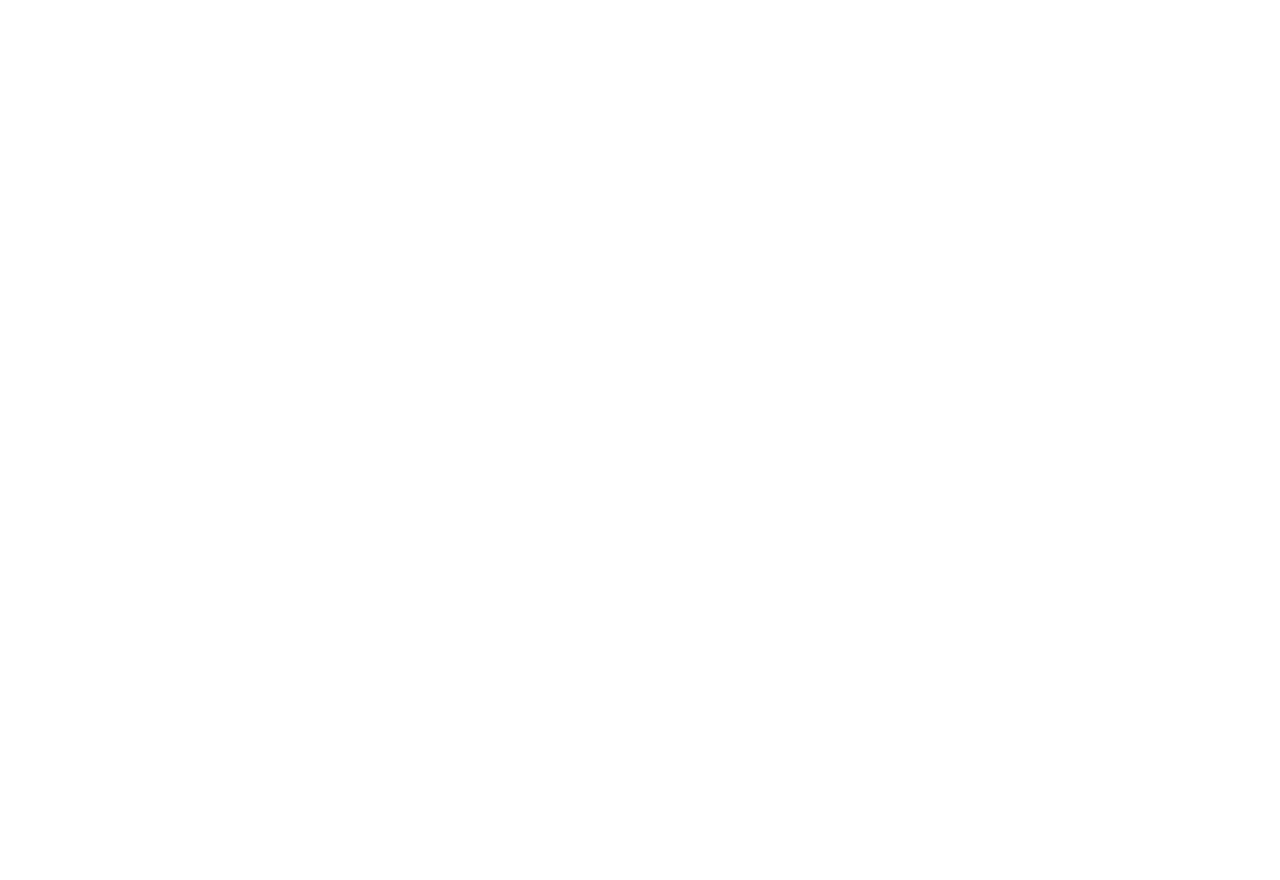
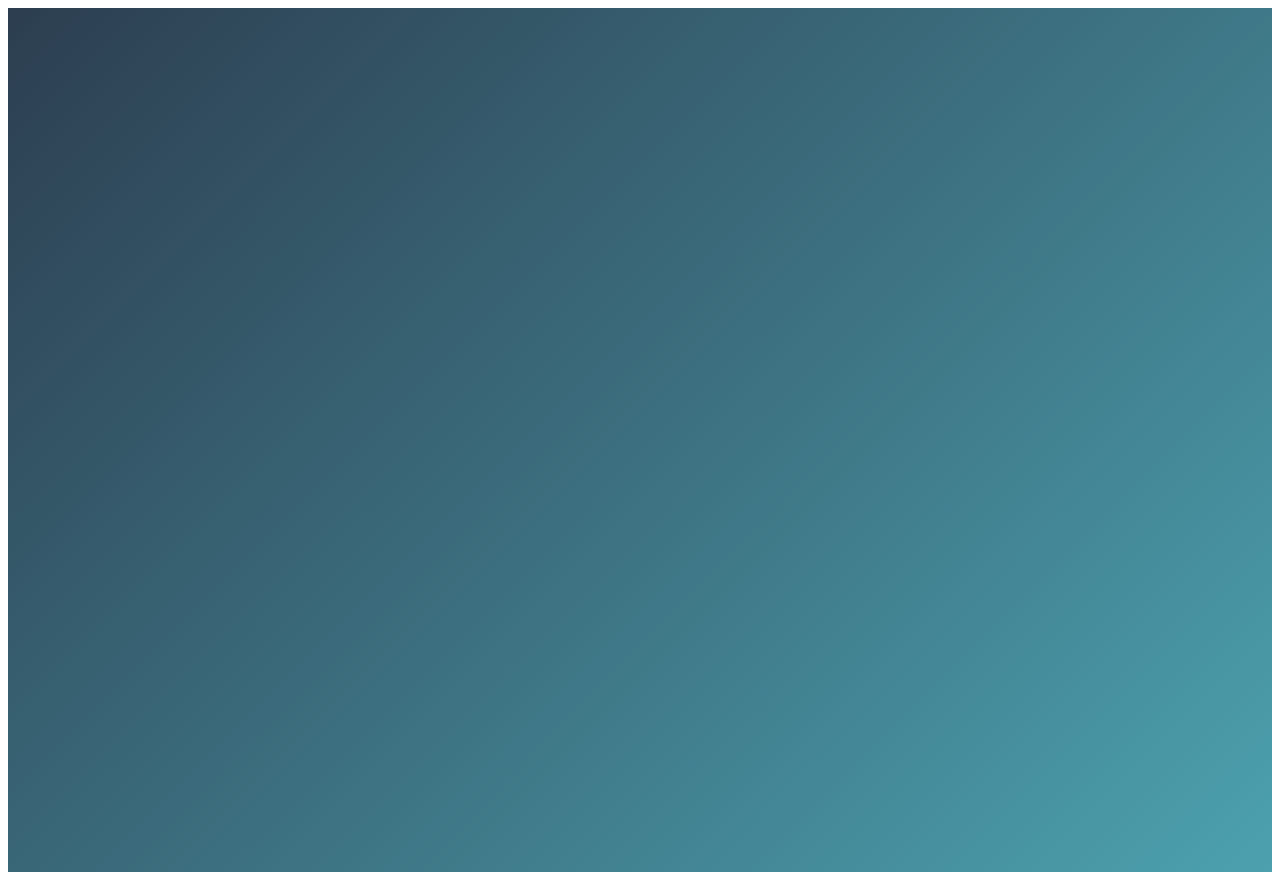
Before and after one commit to nicolashiguera17/ahorcado--, a plain HTML site: page index.html in a window 1280 px wide. Before the commit the page ends 800 px from the top, so only its background shows below. Drawn offline with Linux system fonts and the light colour scheme.

Commit message:
style: :lipstick: estilo del  fondo

```diff
--- a/css/style.css
+++ b/css/style.css
@@ -0,0 +1,9 @@
+#title__div {
+    background: linear-gradient(135deg, #2c3e50, #4ca1af);
+    padding: 2rem;
+    display: flex;
+    flex-direction: column;
+    align-items: center;
+    height: 800px;
+    text-align: center;
+}
--- a/index.html
+++ b/index.html
@@ -3,11 +3,12 @@
 <head>
     <meta charset="UTF-8">
     <meta name="viewport" content="width=device-width, initial-scale=1.0">
-    <title>Ahorcado</title>
+    <title>Juego del ahorcado</title>
     <link rel="stylesheet" href="css/style.css">
-    <script src="js/main.js" type="module" defer ></script>
+    <script src="js/main.js" type="module" defer></script>
 </head>
 <body>
-
+    <div id="title__div">
+    </div>
 </body>
 </html>
--- a/js/main.js
+++ b/js/main.js
@@ -0,0 +1,6 @@
+let start = document.getElementById('title_div')
+let words = ['amigos', 'felicidad', 'comida', 'señores', 'numeros', 'celular', 'profesor', 'aguacate', 'medellin', 'afganistan', 'hipopotamo', 'revolucionario', 'gritar', 'ventana', 'windows', 'linux', 'apple', 'android', 'naruto', 'zapato', 'deportivo', 'futbol', 'manzana', 'uva', 'solitario', 'hermitaño', 'puerta', 'locomotora', 'automovil', 'ambulancia', 'veneno', 'saludo', 'javascript', 'python', 'github', 'html', 'css', 'scrum', 'homosapiens', 'ñato', 'niños', 'niña', 'niñera', 'vivienda', 'apartamentos', 'cancion', 'microfono']
+let randomIndex = Math.floor(Math.random() * words.length);
+let selectedWord = words[randomIndex];
+let hiddenWord = selectedWord.split('').map(l => (l === ' ' ? ' ' : ''));
+console.log('Palabra seleccionada: ${selectedWord}');
```
